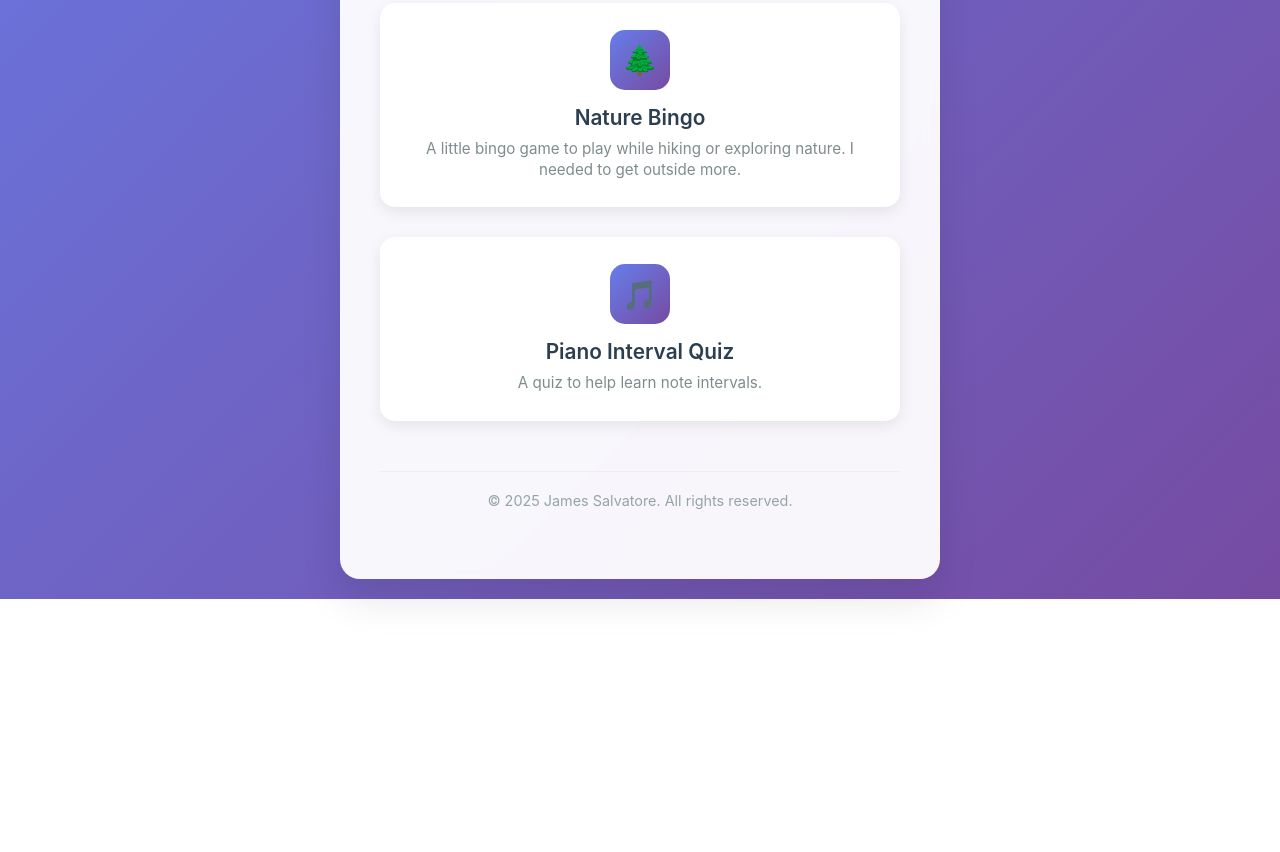
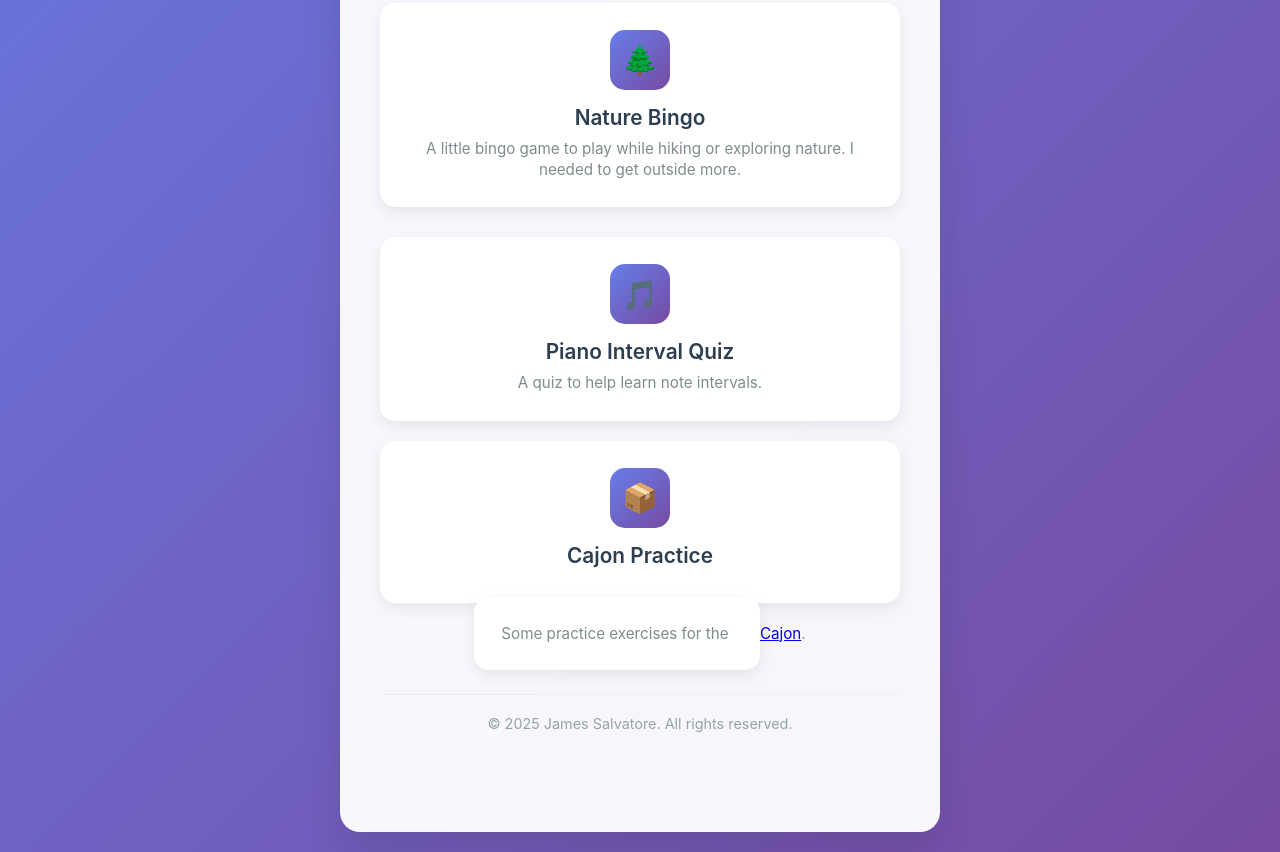
Before and after one commit to jsal13/jsal_apps, a plain HTML site: page index.html in a window 1280 px wide. Shown: the part 646-1498 px from the top of the page. Before the commit the page ends 1245 px from the top, so only its background shows below. Drawn offline with Linux system fonts and the light colour scheme.

Commit message:
chore: adds cajon on index;

```diff
--- a/index.html
+++ b/index.html
@@ -42,6 +42,13 @@
                 <p class="app-description">A quiz to help learn note intervals.</p>
             </a>
 
+        <div class="apps-grid">
+            <a href="cajon-practice.html" class="app-card">
+                <div class="app-icon">📦</div>
+                <h3 class="app-title">Cajon Practice</h3>
+                <p class="app-description">Some practice exercises for the <a href="https://en.wikipedia.org/wiki/Caj%C3%B3n">Cajon</a>.</p>
+            </a>
+
         <div class="footer">
             <p>&copy; 2025 James Salvatore. All rights reserved.</p>
         </div>
```
